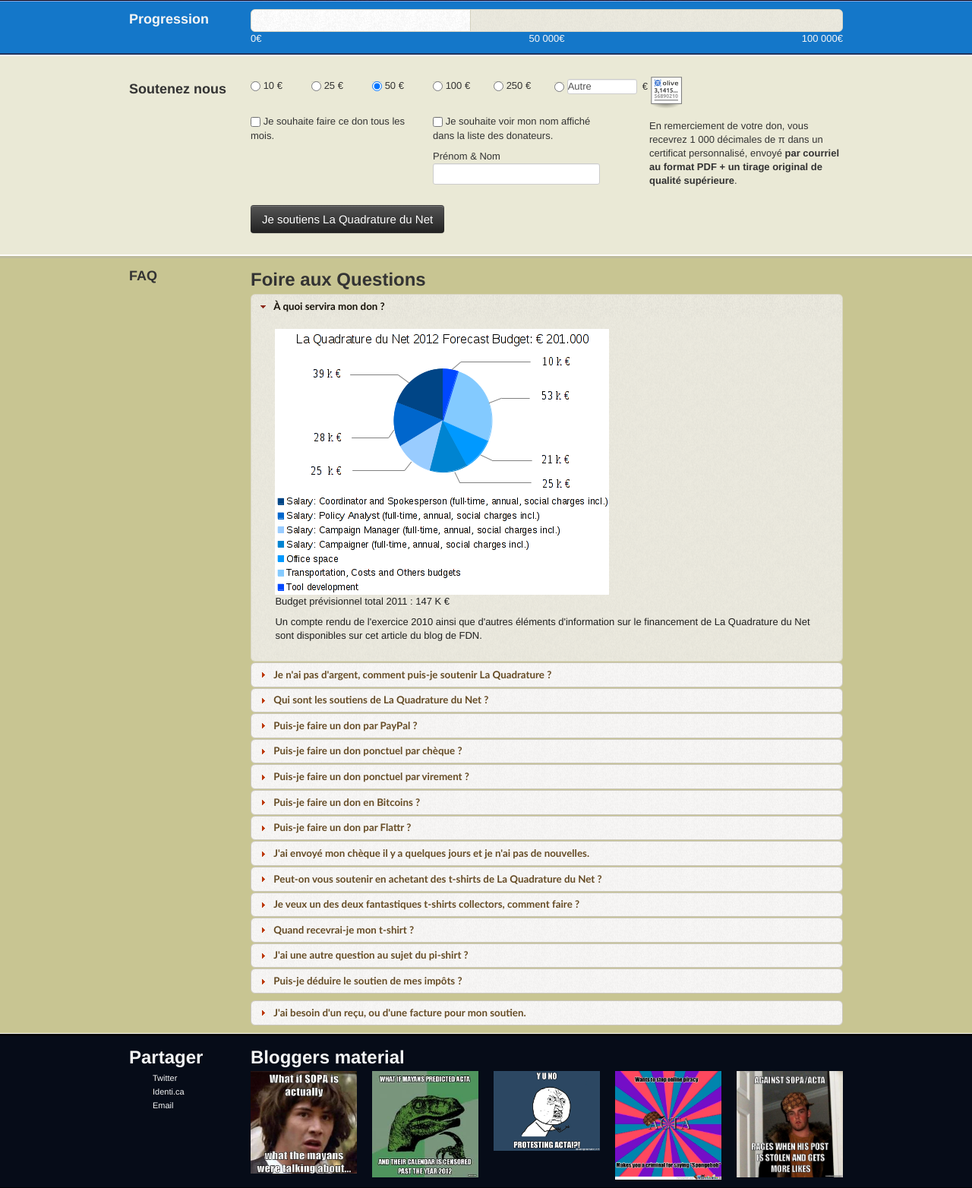
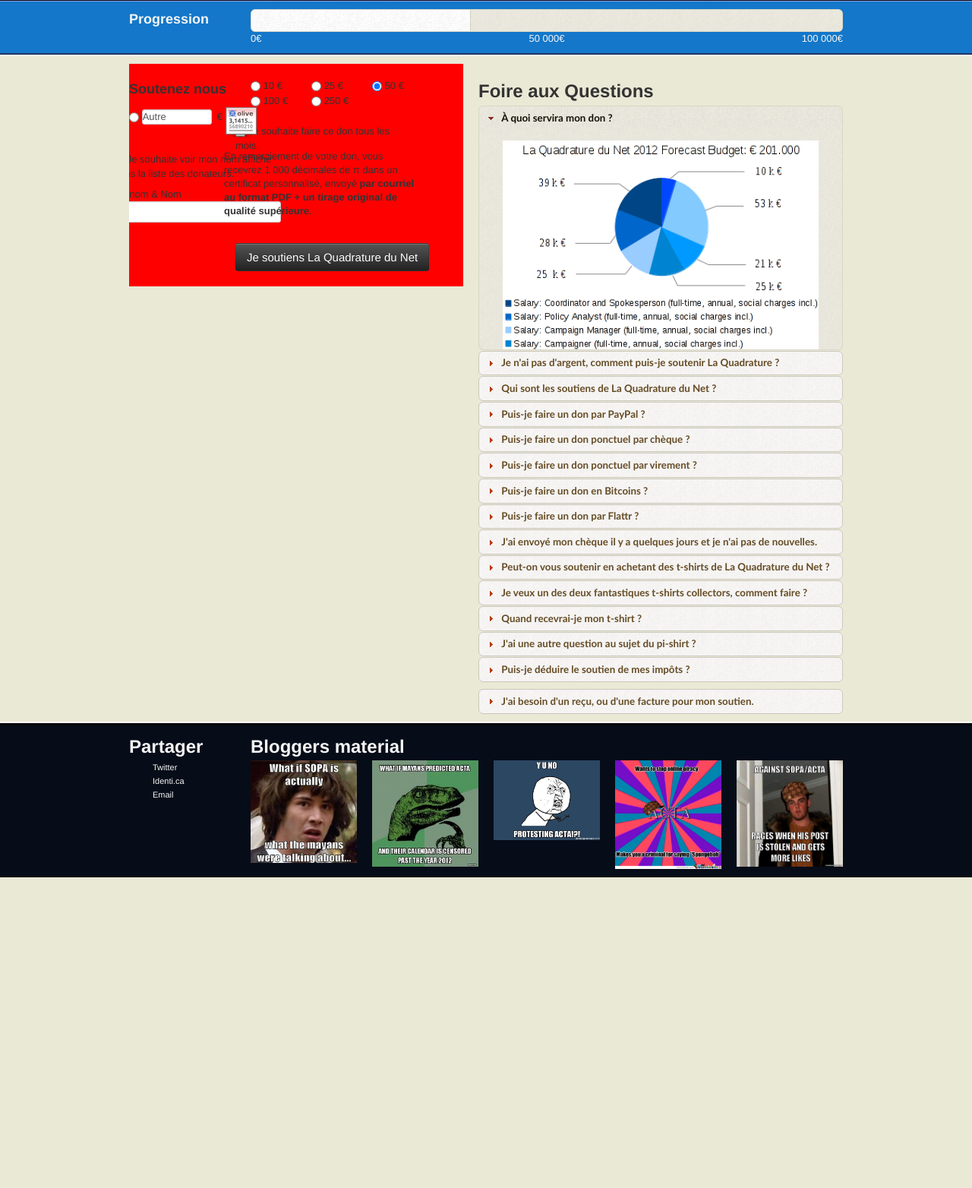
Before and after one commit to albancrommer/lqdn_campagne2012, a PHP site: page / in a window 1280 px wide. Shown: the part 591-2155 px from the top of the page at 76% size. After the commit the page ends 1746 px from the top, so only its background shows below. Run offline with PHP 8.4, Linux system fonts and the light colour scheme.

Commit message:
Ajout des images persos   remise cote à cote du form et de la FAQ ( en cours)

```diff
--- a/30_donation_form.php
+++ b/30_donation_form.php
@@ -1,8 +1,6 @@
 
-    <div class="container-wrapper" id="support"><!-- donation form -->
-                    <form method="post" action="" name="f1" id="f1">
-        <div class="container" >
-            <div class="row donations">
+               <form method="post" action="" name="f1" id="f1">
+               <div class="row donations" style="width:460px;background:red;float:left;overflow:hidden">
 
                 <div class="span2">
                     <h3>
@@ -80,10 +78,7 @@
                 <div class="span3" style="position:relative">
                     <div class="giftContainer" style="display:none;"></div>
                 </div>
-            </div>
             <div class="row">
-
-
                 <div class="span3 offset2">
                         <input type="checkbox" id="monthly" name="monthly"/> <label for="monthly"><?= $t->t('recurent_donation') ?></label>
                 </div>
@@ -106,7 +101,10 @@
                         <input type="submit" class="btn btn-large btn-inverse" value="Je soutiens La Quadrature du Net"/>
                  </div>
 
+
             </div>
-        </div>
+
+            </div>
         </form>
-    </div><!-- donation form -->
+
+    <!-- donation form -->
--- a/50_faq.php
+++ b/50_faq.php
@@ -1,16 +1,6 @@
-
-    <div class="container-wrapper" id="facts"><!-- FAQ -->
-        <div class="container" >
-            <div class="row">
-                <div class="span2">
-                    <h3>
-                        FAQ
-
-                    </h3>
-                </div>
 
 
-                <div class="span10">
+                <div class="span10" style="width:480px;float:left">
                     <h2><?= $t->t("faq_title") ?></h2>
                     <div class="pane-content faq">
                         <div id="blockfaqsoutien">
@@ -118,5 +108,3 @@
                 </div>
 
             </div>
-        </div>
-    </div><!-- /FAQ -->
--- a/index.php
+++ b/index.php
@@ -24,9 +24,15 @@ require_once("all.php");
 
   <?php include(dirname(__FILE__) . "/40_progress_bar.php"); ?>
 
-  <?php include(dirname(__FILE__) . "/30_donation_form.php"); ?>
+     <div class="container-wrapper" id="support"><!-- donation form -->
+        <div class="container" style="overflow:hidden">
 
-  <?php include(dirname(__FILE__) . "/50_faq.php"); ?>
+         <?php include(dirname(__FILE__) . "/30_donation_form.php"); ?>
+         <?php include(dirname(__FILE__) . "/50_faq.php"); ?>
+
+        </div>
+     </div>
+
 
   <?php include(dirname(__FILE__) . "/60_footer.php"); ?>
 
```
Also changed, not shown: images/perso_5.png (added), images/perso_6.png (added), images/perso_7.png (added), images/perso_8.png (added), 1 other file.
